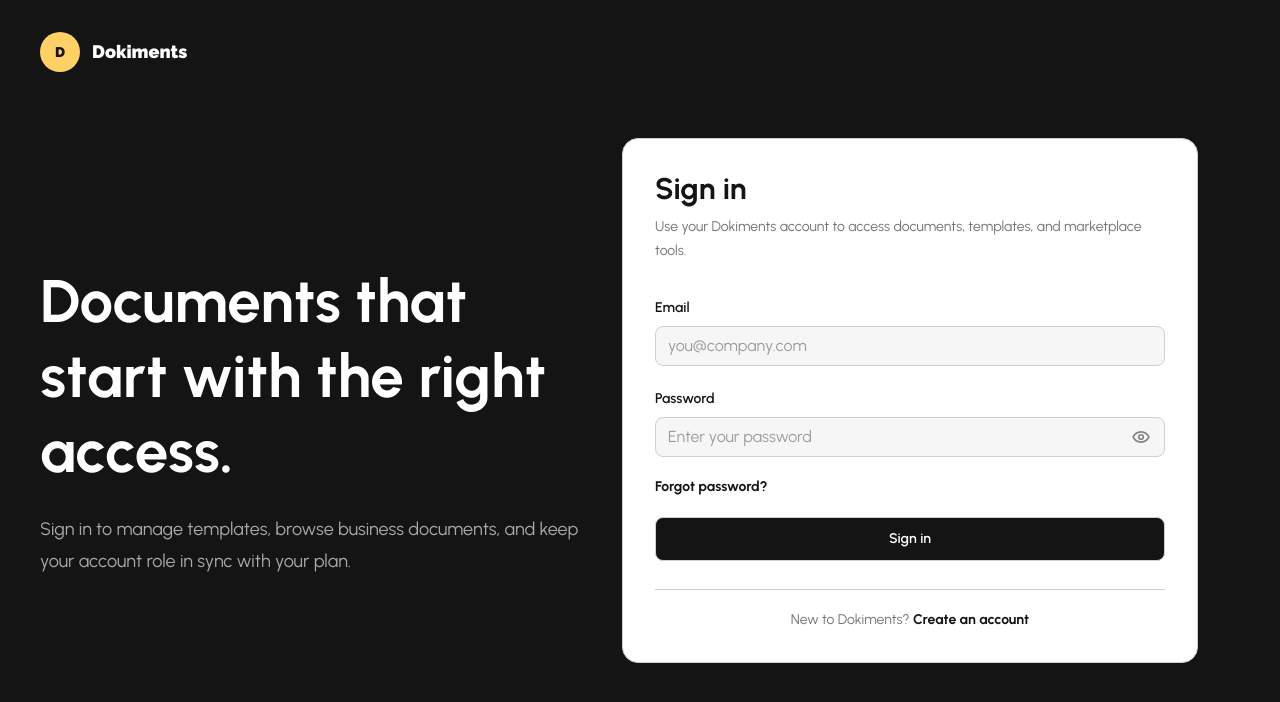
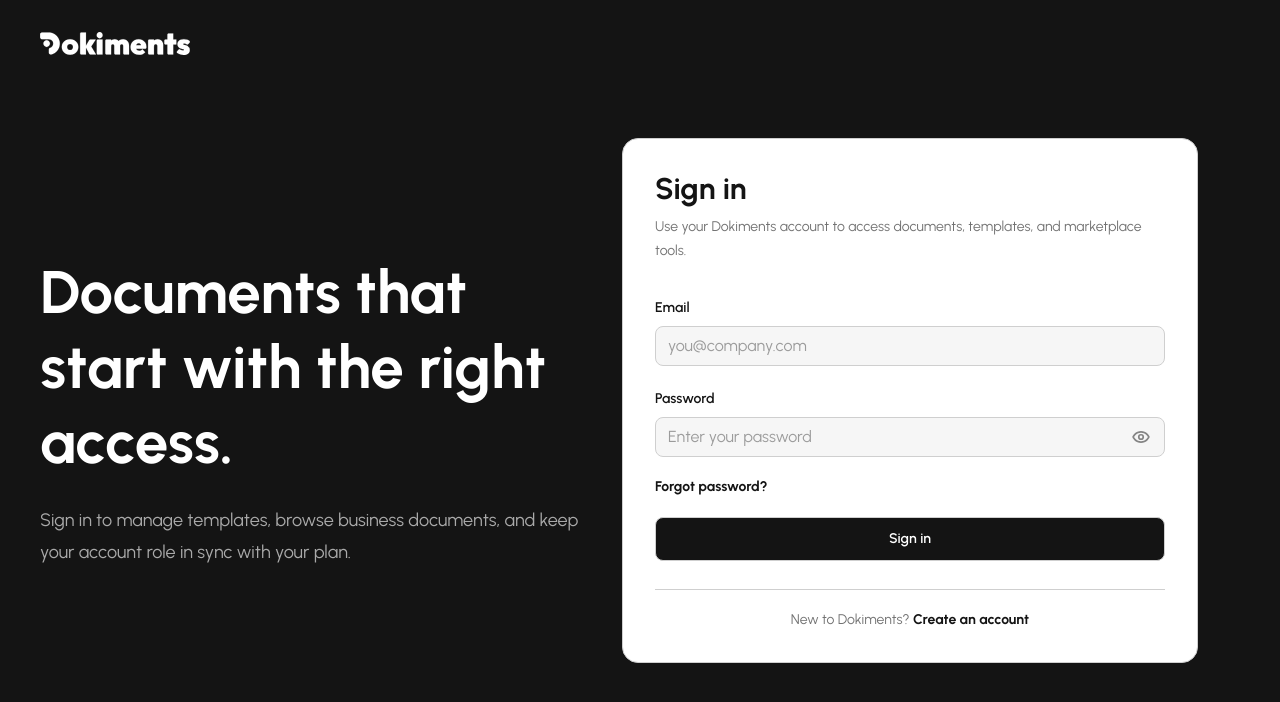
Before and after one commit to Vish-Studio/nxt-dokiments, a Next.js app: page /sign-in in a window 1280 px wide. Shown: the top 702 px of the page. Built offline with nearby package versions, Linux system fonts and the light colour scheme; no server answers.

Commit message:
fix: correct logo in auth layout.

```diff
--- a/src/components/commons/auth-layout/auth-layout.tsx
+++ b/src/components/commons/auth-layout/auth-layout.tsx
@@ -1,5 +1,7 @@
 import Link from "next/link";
 import type { ReactNode } from "react";
+import Image from "next/image";
+
 
 export type AuthLayoutProps = {
   children: ReactNode;
@@ -12,11 +14,17 @@ export const AuthLayout = ({ children, description, footer, title }: AuthLayoutP
   return (
     <main className="grid min-h-dvh bg-nox-noir px-5 py-8 text-white sm:px-8 lg:grid-cols-[0.9fr_1.1fr] lg:px-10">
       <section className="flex min-h-full flex-col">
-        <Link aria-label="Dokiments home" className="flex items-center gap-3" href="/">
-          <span className="flex size-10 items-center justify-center rounded-full bg-golden-harvest font-logo text-sm font-black text-nox-noir">
-            D
-          </span>
-          <span className="font-logo text-lg font-black">Dokiments</span>
+        <Link
+          className="flex items-center gap-3"
+          href="/"
+          aria-label="Dokiments home"
+        >
+          <Image
+            src={"/images/svg/logo-white.svg"}
+            width={150}
+            height={150}
+            alt="Dokiments logo"
+          />
         </Link>
 
         <div className="my-auto max-w-xl py-14">
```
